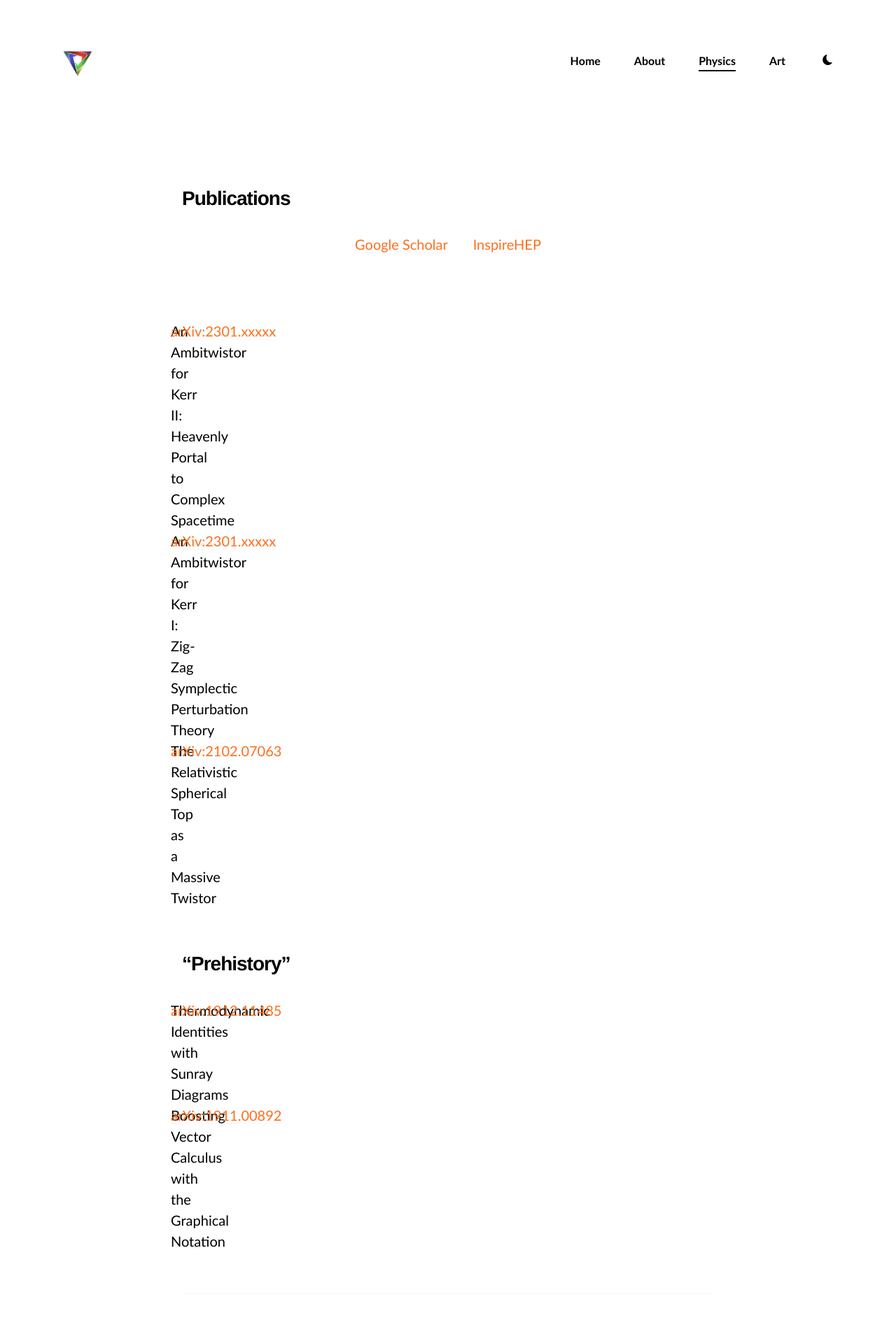
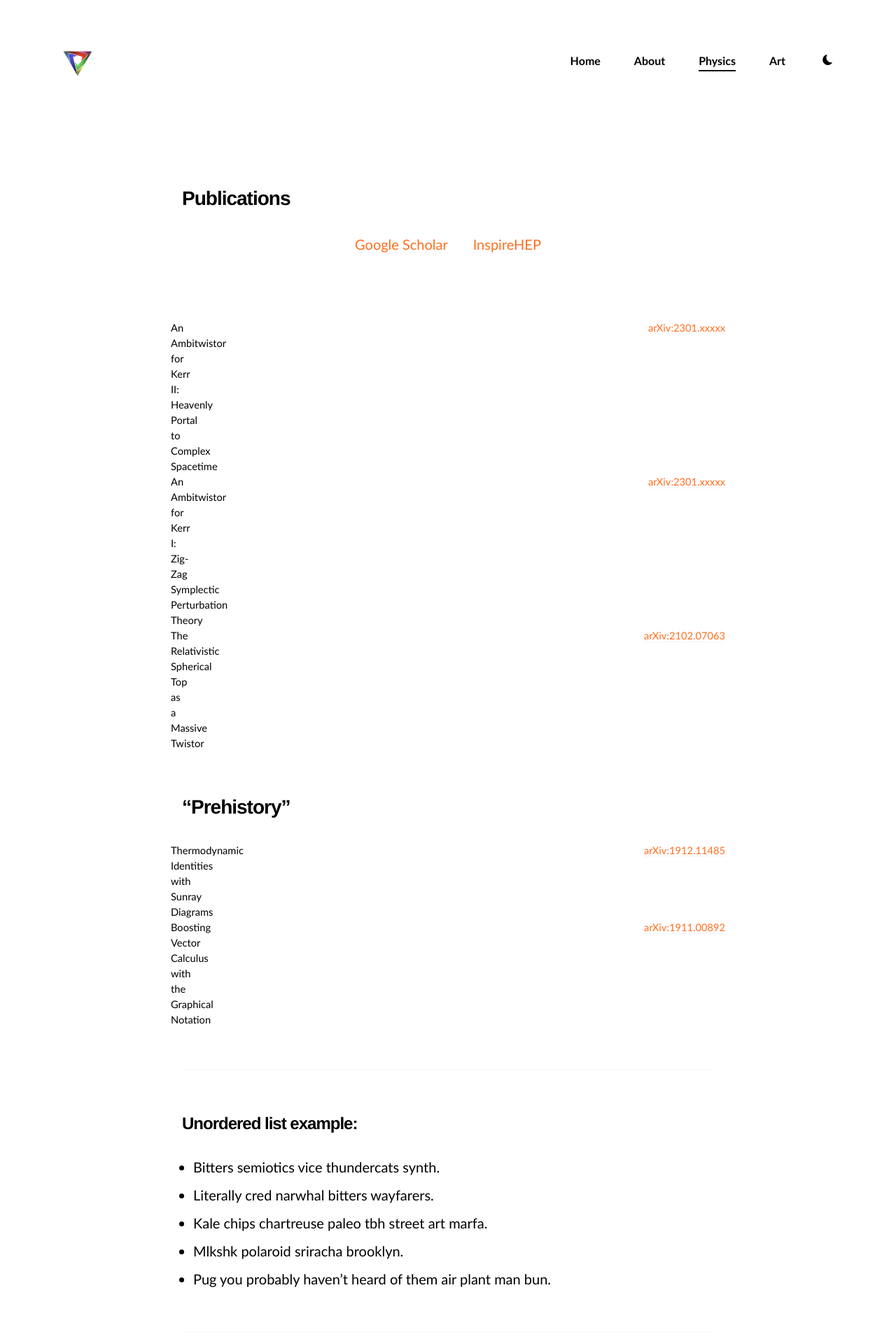
Before and after one commit to Joonhwi/joonhwi.github.io, a Jekyll site: the page built from _pages/physics.md, in a window 1280 px wide. Shown: the top 1914 px of the page at 70% size. Built offline with Jekyll 4.4.1, drawn with Linux system fonts in a browser that asks for light colours; nearby versions of some CDN libraries.

Commit message:
Update physics.md

```diff
--- a/_pages/physics.md
+++ b/_pages/physics.md
@@ -16,8 +16,8 @@
 
 {% for paper in site.data.papers %}
 <div class="row">
-  <div class="col-md-10 col-0" style="font-size:11pt, text-align:left"> {{ paper.title }} </div>
-  <div class="col-md-2 col-12" style="font-size:11pt, text-align:right"> <a href="http://arxiv.org/abs/{{ paper.arxivnumber }}">arXiv:{{ paper.arxivnumber }}</a> </div>
+  <div class="col-md-10 col-0" style="font-size:11pt; float:left"> {{ paper.title }} </div>
+  <div class="col-md-2 col-12" style="font-size:11pt; text-align:right"> <a href="http://arxiv.org/abs/{{ paper.arxivnumber }}">arXiv:{{ paper.arxivnumber }}</a> </div>
 </div>
 {% endfor %}
 
@@ -27,8 +27,8 @@
 
 {% for paper in site.data.papers-prehistory %}
 <div class="row">
-  <div class="col-md-10 col-0" style="font-size:11pt, text-align:left"> {{ paper.title }} </div>
-  <div class="col-md-2 col-12" style="font-size:11pt, text-align:right"> <a href="http://arxiv.org/abs/{{ paper.arxivnumber }}">arXiv:{{ paper.arxivnumber }}</a> </div>
+  <div class="col-md-10 col-0" style="font-size:11pt; float:left"> {{ paper.title }} </div>
+  <div class="col-md-2 col-12" style="font-size:11pt; text-align:right"> <a href="http://arxiv.org/abs/{{ paper.arxivnumber }}">arXiv:{{ paper.arxivnumber }}</a> </div>
 </div>
 {% endfor %}
 
```
